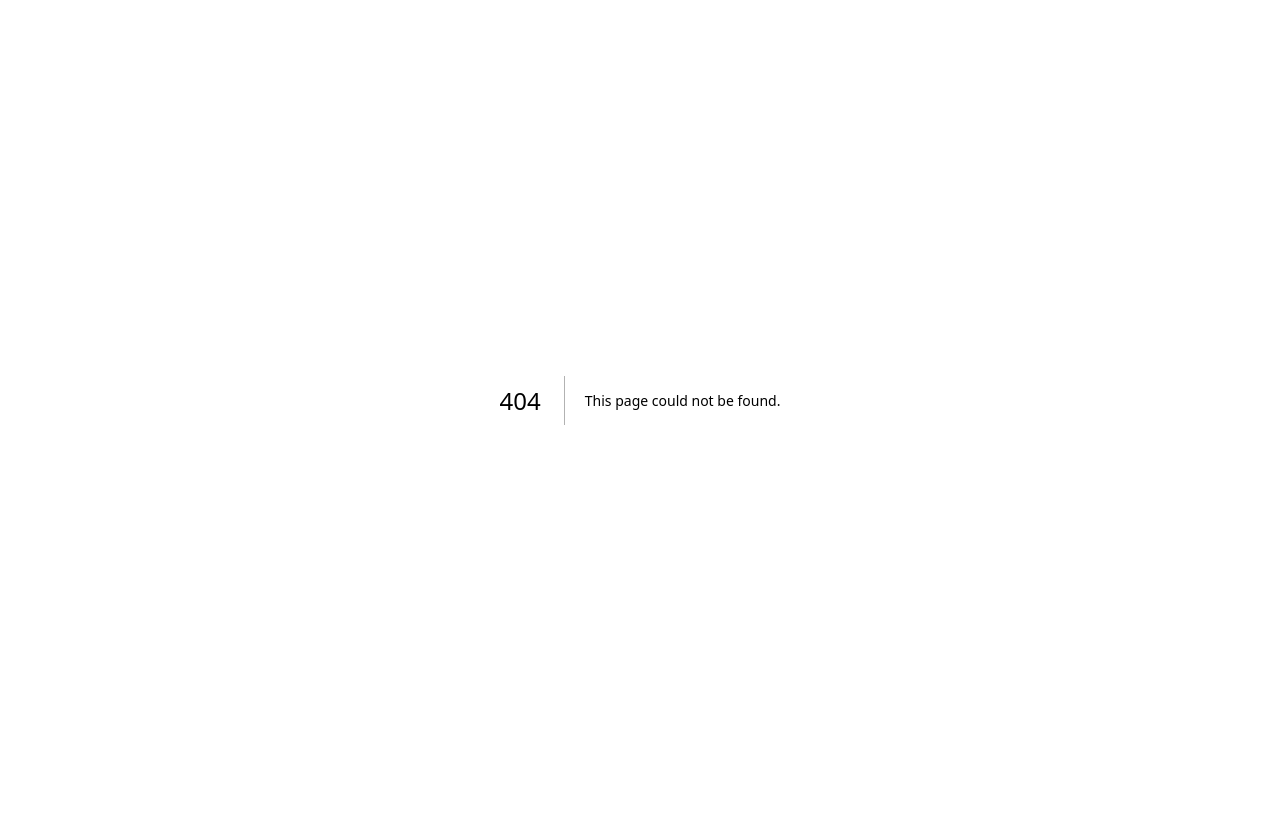
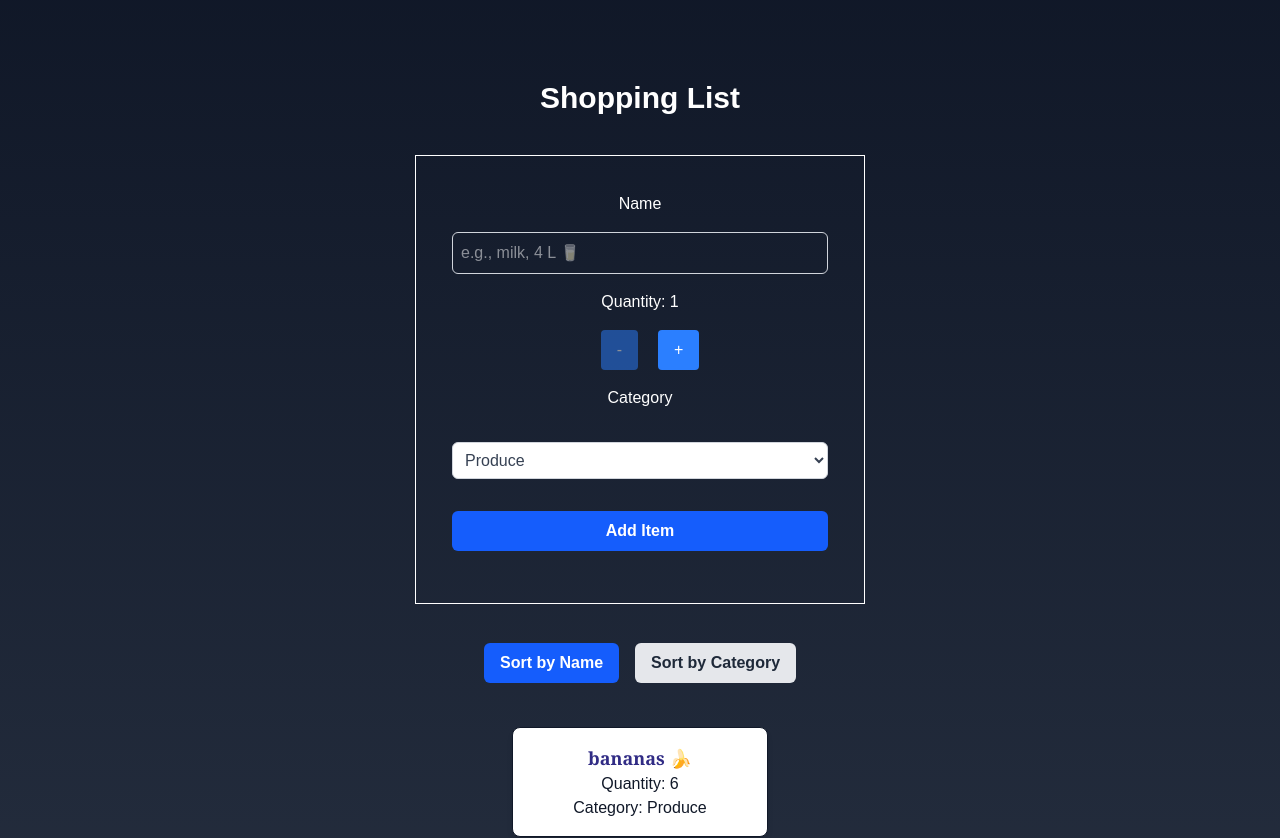
Before and after one commit to Tdawar/cprg306-assignments, a Next.js app: page /week-7 in a window 1280 px wide. Before the commit this address had no page. Shown: the top 838 px of the page. Before the commit the page ends 800 px from the top, so only its background shows below. Built offline with nearby package versions, Linux system fonts and the light colour scheme.

Commit message:
Updated week-7 files

```diff
--- a/app/page.js
+++ b/app/page.js
@@ -24,6 +24,10 @@ export default function Home() {
         <Link href="/week-6">Go to Week 6</Link>
       </p>
 
+      <p>
+        <Link href="/week-7">Go to Week 7</Link>
+      </p>
+
     </main>
   );
 }
--- /dev/null
+++ b/app/week-7/item-list.js
@@ -0,0 +1,46 @@
+"use client";
+
+import { useState } from "react";
+import Item from "./item";
+
+export default function ItemList({ items }) {
+  const [sortBy, setSortBy] = useState("name");
+
+  let sortedItems = [...items];
+
+  if (sortBy === "name") {
+    sortedItems.sort((a, b) => a.name.localeCompare(b.name));
+  } else if (sortBy === "category") {
+    sortedItems.sort((a, b) => a.category.localeCompare(b.category));
+  }
+
+  const baseButton = "px-4 py-2 rounded-md font-semibold mx-2 transition duration-200";
+  const activeButton = "bg-blue-600 text-white hover:bg-blue-700";
+  const inactiveButton = "bg-gray-200 text-gray-800 hover:bg-gray-300";
+
+  return (
+    <div className="flex flex-col items-center w-full">
+      <div className="mb-8">
+        <button
+          onClick={() => setSortBy("name")}
+          className={`${baseButton} ${sortBy === "name" ? activeButton : inactiveButton}`}
+        >
+          Sort by Name
+        </button>
+
+        <button
+          onClick={() => setSortBy("category")}
+          className={`${baseButton} ${sortBy === "category" ? activeButton : inactiveButton}`}
+        >
+          Sort by Category
+        </button>
+      </div>
+
+      <ul className="grid grid-cols-1">
+        {sortedItems.map(item => (
+          <Item key={item.id} {...item} />
+        ))}
+      </ul>
+    </div>
+  );
+}
--- /dev/null
+++ b/app/week-7/item.js
@@ -0,0 +1,9 @@
+export default function Item({ name, quantity, category }) {
+  return (
+    <li className="bg-white text-gray-900 border rounded-lg shadow-md w-64 p-4 m-3 mx-auto list-none">
+      <h3 className="text-indigo-900 font-bold font-serif text-lg">{name}</h3>
+      <p>Quantity: {quantity}</p>
+      <p className="capitalize">Category: {category}</p>
+    </li>
+  );
+}
--- /dev/null
+++ b/app/week-7/items.json
@@ -0,0 +1,74 @@
+[
+  {
+    "id": "1h2GJKH12gkHG31h1H",
+    "name": "milk, 4 L 🥛",
+    "quantity": 1,
+    "category": "dairy"
+  },
+  {
+    "id": "2KJH3k2j3H1k2J3K1H",
+    "name": "bread 🍞",
+    "quantity": 2,
+    "category": "bakery"
+  },
+  {
+    "id": "3h2KJH3k2j3H1k2J3",
+    "name": "eggs, dozen 🥚",
+    "quantity": 2,
+    "category": "dairy"
+  },
+  {
+    "id": "4k2J3K1H2GJKH12gk",
+    "name": "bananas 🍌",
+    "quantity": 6,
+    "category": "produce"
+  },
+  {
+    "id": "5H1h1H2KJH3k2j3H",
+    "name": "broccoli 🥦",
+    "quantity": 3,
+    "category": "produce"
+  },
+  {
+    "id": "6H1k2J3K1H2GJKH1",
+    "name": "chicken breasts, 1 kg 🍗",
+    "quantity": 1,
+    "category": "meat"
+  },
+  {
+    "id": "7gkHG31h1H2KJH3k",
+    "name": "pasta sauce 🍝",
+    "quantity": 3,
+    "category": "canned goods"
+  },
+  {
+    "id": "8j3H1k2J3K1H2GJK",
+    "name": "spaghetti, 454 g 🍝",
+    "quantity": 2,
+    "category": "dry goods"
+  },
+  {
+    "id": "9H12gkHG31h1H2KJ",
+    "name": "toilet paper, 12 pack 🧻",
+    "quantity": 1,
+    "category": "household"
+  },
+  {
+    "id": "10H3k2j3H1k2J3K1",
+    "name": "paper towels, 6 pack",
+    "quantity": 1,
+    "category": "household"
+  },
+  {
+    "id": "11k2J3K1H2GJKH12",
+    "name": "dish soap 🍽️",
+    "quantity": 1,
+    "category": "household"
+  },
+  {
+    "id": "12GJKH12gkHG31h1",
+    "name": "hand soap 🧼",
+    "quantity": 4,
+    "category": "household"
+  }
+]
--- /dev/null
+++ b/app/week-7/new-item.js
@@ -0,0 +1,91 @@
+"use client";
+
+import { useState } from "react";
+
+export default function NewItem({ onAddItem }) {
+  const [name, setName] = useState("");
+  const [quantity, setQuantity] = useState(1);
+  const [category, setCategory] = useState("Produce");
+
+  const handleSubmit = (event) => {
+    event.preventDefault();
+
+    const newItem = {
+      id: Math.random().toString(36).substring(2, 9),
+      name,
+      quantity,
+      category,
+    };
+
+    onAddItem(newItem);
+
+    setName("");
+    setQuantity(1);
+    setCategory("Produce");
+  };
+
+  const increment = () => {
+    if (quantity < 20) setQuantity(quantity + 1);
+  };
+
+  const decrement = () => {
+    if (quantity > 1) setQuantity(quantity - 1);
+  };
+
+  let buttonStylesInc = "mt-4 bg-blue-500 hover:bg-blue-300 text-white px-4 ml-5 py-2 rounded";
+  if (quantity >= 20) buttonStylesInc += " opacity-50 cursor-not-allowed";
+  let buttonStylesDec = "mt-4 bg-blue-500 hover:bg-blue-300 text-white px-4 ml-5 py-2 rounded";
+  if (quantity <= 1) buttonStylesDec += " opacity-50 cursor-not-allowed";
+
+  return (
+    <form onSubmit={handleSubmit} className="outline p-9">
+      <label htmlFor="name" className="block font-medium">
+        Name
+      </label>
+      <input
+        id="name"
+        type="text"
+        value={name}
+        onChange={(e) => setName(e.target.value)}
+        required
+        className="w-full border border-gray-300 rounded-md p-2 my-4"
+        placeholder="e.g., milk, 4 L 🥛"
+      />
+
+      <p>Quantity: {quantity}</p>
+      <p>
+        <button className={buttonStylesDec} onClick={decrement} type="button">-</button>
+        <button className={buttonStylesInc} onClick={increment} type="button">+</button>
+      </p>
+
+      <label htmlFor="category" className="block font-medium my-4">
+        Category
+      </label>
+      <select
+        id="category"
+        value={category}
+        onChange={(e) => setCategory(e.target.value)}
+        className="w-full border border-gray-300 rounded-md p-2 bg-white text-gray-700 my-4"
+      >
+        <option value="Produce">Produce</option>
+        <option value="Dairy">Dairy</option>
+        <option value="Bakery">Bakery</option>
+        <option value="Meat">Meat</option>
+        <option value="Frozen Foods">Frozen Foods</option>
+        <option value="Canned Goods">Canned Goods</option>
+        <option value="Dry Goods">Dry Goods</option>
+        <option value="Beverages">Beverages</option>
+        <option value="Snacks">Snacks</option>
+        <option value="Household">Household</option>
+        <option value="Other">Other</option>
+      </select>
+
+      <button
+        type="submit"
+        className="w-full bg-blue-600 text-white font-semibold py-2 rounded-md hover:bg-blue-700 my-4"
+      >
+        Add Item
+      </button>
+    </form>
+  );
+}
--- /dev/null
+++ b/app/week-7/page.js
@@ -0,0 +1,27 @@
+"use client";
+
+import { useState } from "react";
+import ItemList from "./item-list";
+import NewItem from "./new-item";
+import itemsData from "./items.json";
+
+export default function Page() {
+  const [items, setItems] = useState(itemsData);
+
+  const handleAddItem = (newItem) => {
+    setItems([...items, newItem]);
+  };
+
+  return (
+    <main className="p-20 flex flex-col items-center text-center bg-gradient-to-t from-gray-600 to-gray-900 min-h-screen text-white">
+      <h1 className="text-3xl font-bold w-full mb-10">Shopping List</h1>
+      <div className="w-full max-w-md mb-10">
+        <NewItem onAddItem={handleAddItem} />
+      </div>
+      <div className="w-full max-w-3xl">
+        <ItemList items={items} />
+      </div>
+      <p className="italic w-full mt-20">Made By - Tushar Dawar</p>
+    </main>
+  );
+}
```
